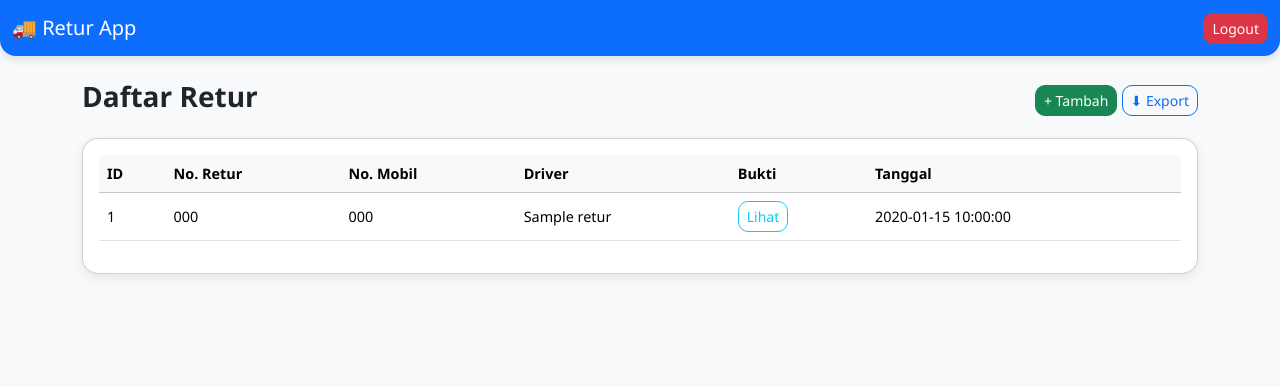
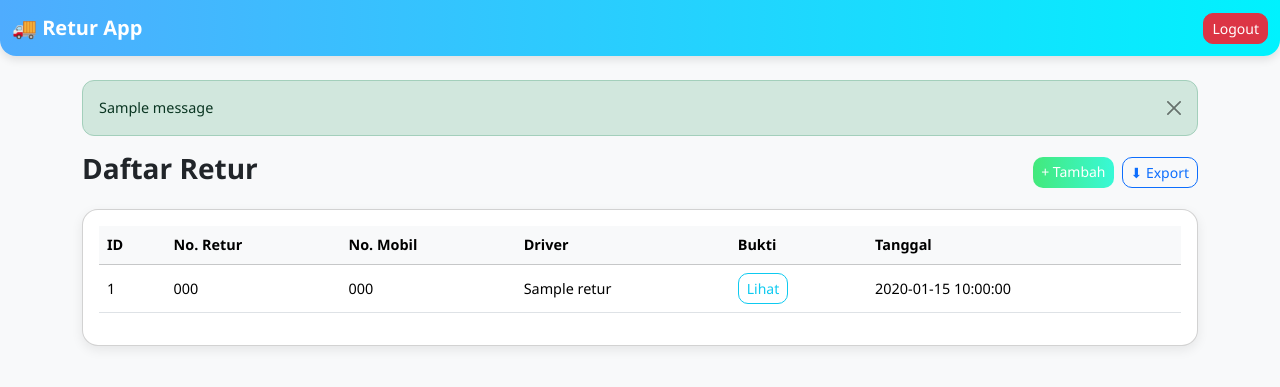
Before and after one commit to xnxxdhooomrzkyyy/bot-telegram, a Flask app: page /dashboard in a window 1280 px wide. Shown: the top 387 px of the page. Run offline with Flask 3, Linux system fonts and the light colour scheme; the visitor is signed in with stand-in values (Sample User, id 1); tables that the repository leaves empty hold one stand-in row (values such as "Sample post"); one stand-in notice (Sample message) is shown.

Commit message:
Update dashboard.html

```diff
--- a/templates/dashboard.html
+++ b/templates/dashboard.html
@@ -13,6 +13,11 @@
     .navbar {
       border-radius: 0 0 16px 16px;
       box-shadow: 0 4px 8px rgba(0,0,0,0.1);
+      background: linear-gradient(90deg, #4facfe, #00f2fe);
+    }
+    .navbar-brand {
+      font-weight: 600;
+      color: white !important;
     }
     .card {
       border-radius: 16px;
@@ -24,12 +29,23 @@
     .btn {
       border-radius: 10px;
     }
+    .btn-success {
+      background: linear-gradient(90deg, #43e97b, #38f9d7);
+      border: none;
+    }
+    .btn-outline-primary {
+      border-radius: 10px;
+    }
+    .alert {
+      border-radius: 12px;
+      font-size: 0.9rem;
+    }
   </style>
 </head>
 <body>
 
   <!-- Navbar -->
-  <nav class="navbar navbar-expand-lg navbar-dark bg-primary">
+  <nav class="navbar navbar-expand-lg">
     <div class="container-fluid">
       <a class="navbar-brand" href="#">🚚 Retur App</a>
       <div class="d-flex">
@@ -40,9 +56,22 @@
 
   <!-- Content -->
   <div class="container my-4">
+
+    <!-- Flash Messages -->
+    {% with messages = get_flashed_messages(with_categories=true) %}
+      {% if messages %}
+        {% for category, message in messages %}
+          <div class="alert alert-{{ category }} alert-dismissible fade show" role="alert">
+            {{ message }}
+            <button type="button" class="btn-close" data-bs-dismiss="alert" aria-label="Close"></button>
+          </div>
+        {% endfor %}
+      {% endif %}
+    {% endwith %}
+
     <div class="d-flex justify-content-between align-items-center mb-3">
       <h3 class="fw-bold">Daftar Retur</h3>
-      <div>
+      <div class="d-flex gap-2">
         <a href="{{ url_for('tambah') }}" class="btn btn-success btn-sm">+ Tambah</a>
         <a href="{{ url_for('export') }}" class="btn btn-outline-primary btn-sm">⬇ Export</a>
       </div>
@@ -69,7 +98,11 @@
               <td>{{ row.nomor_mobil }}</td>
               <td>{{ row.nama_driver }}</td>
               <td>
-                <a href="{{ row.bukti }}" target="_blank" class="btn btn-sm btn-outline-info">Lihat</a>
+                {% if row.bukti %}
+                  <a href="{{ row.bukti }}" target="_blank" class="btn btn-sm btn-outline-info">Lihat</a>
+                {% else %}
+                  <span class="text-muted">-</span>
+                {% endif %}
               </td>
               <td>{{ row.created_at }}</td>
             </tr>
@@ -80,5 +113,6 @@
     </div>
   </div>
 
+  <script src="https://cdn.jsdelivr.net/npm/bootstrap@5.3.2/dist/js/bootstrap.bundle.min.js"></script>
 </body>
 </html>
```
